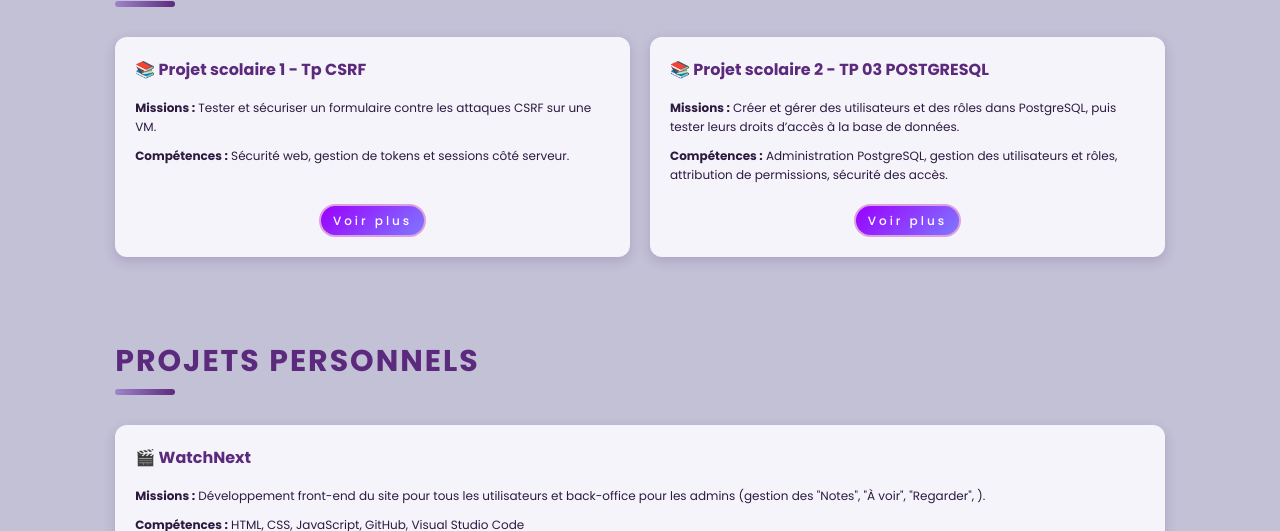
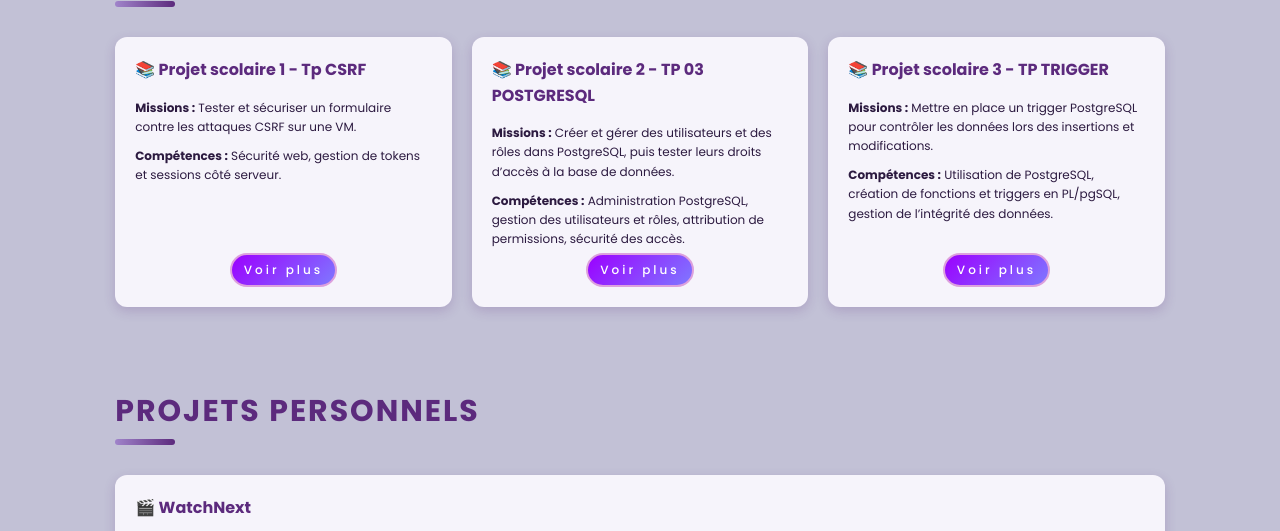
Before and after one commit to lyanaTougon/PortfolioLyana, a plain HTML site: page Experiences/experiences.html in a window 1280 px wide. Shown: the part 569-1100 px from the top of the page. Drawn offline with Linux system fonts and the light colour scheme.

Commit message:
Mise à jour expériences

```diff
--- a/Experiences/experiences.html
+++ b/Experiences/experiences.html
@@ -65,6 +65,12 @@
                  <p><strong>Compétences :</strong> Administration PostgreSQL, gestion des utilisateurs et rôles, attribution de permissions, sécurité des accès.</p>
                 <a href="./Projets/Tppostgresql/tppostgresql.html" class="btn">Voir plus</a>
             </div>
+                        <div class="experience-card fade-in">
+                <h2>📚 Projet scolaire 3 - TP TRIGGER</h2>
+                <p><strong>Missions :</strong> Mettre en place un trigger PostgreSQL pour contrôler les données lors des insertions et modifications.</p>
+                 <p><strong>Compétences :</strong> Utilisation de PostgreSQL, création de fonctions et triggers en PL/pgSQL, gestion de l’intégrité des données.</p>
+                <a href="./Projets/Tptrigger/tptrigger.html" class="btn">Voir plus</a>
+            </div>
         </div>
 
 <!-- Projets personnels -->
```
